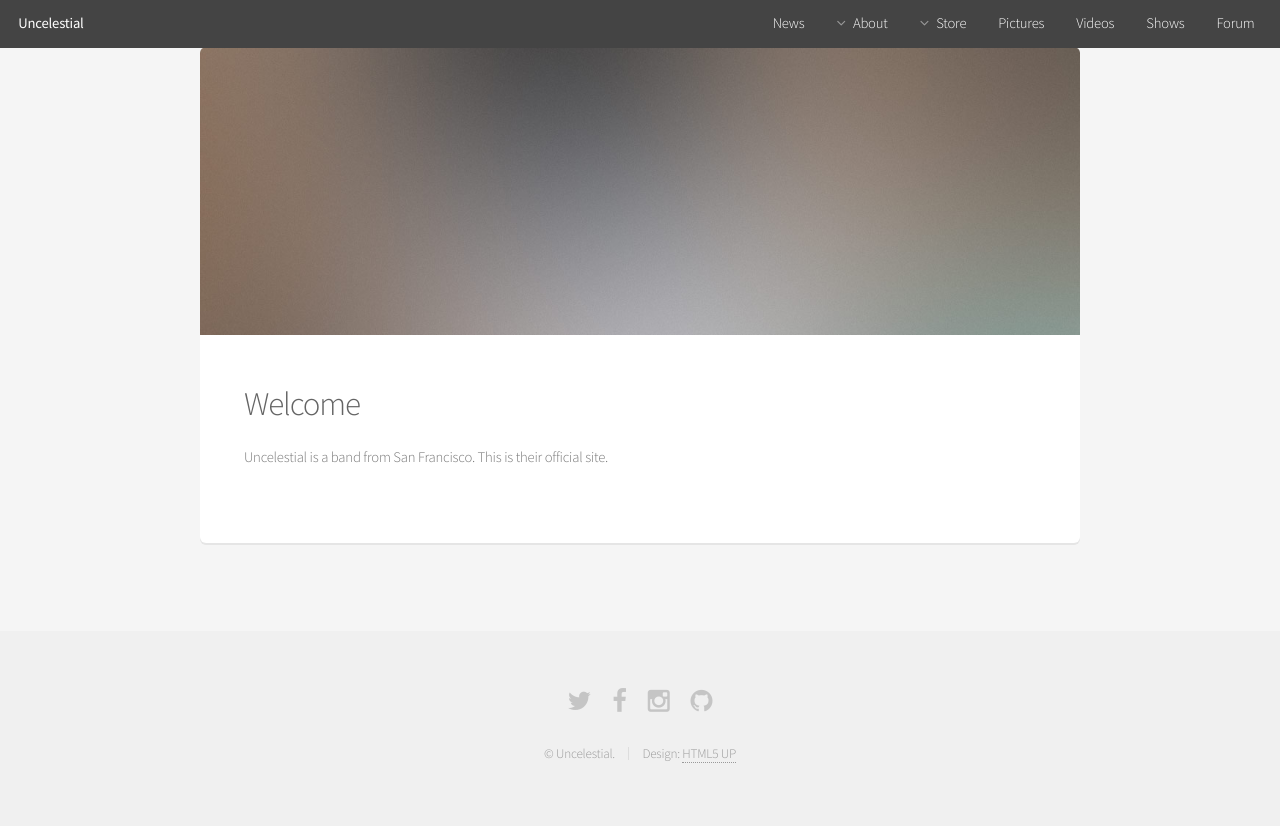
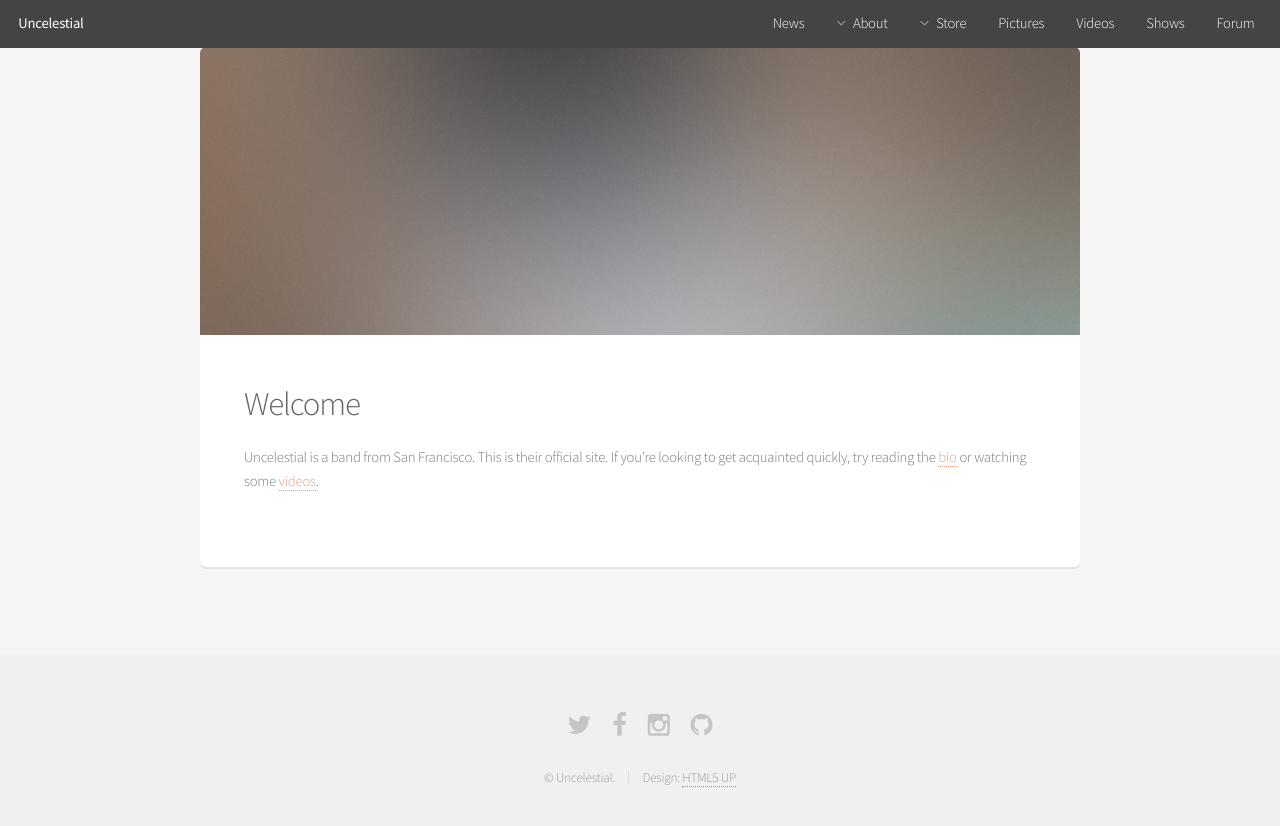
Before and after one commit to tvconefive/uncelestial.github.io, a Jekyll site: the page built from index.md, in a window 1280 px wide. Shown: the top 826 px of the page. Built offline with Jekyll 4.4.1, drawn with Linux system fonts in a browser that asks for light colours.

Commit message:
Update index.md

```diff
--- a/index.md
+++ b/index.md
@@ -8,7 +8,8 @@ image: "/images/pic01.jpg"
 
 ## Welcome
 
-Uncelestial is a band from San Francisco. This is their official site.
+Uncelestial is a band from San Francisco. This is their official site. If you're looking
+to get acquainted quickly, try reading the [bio](/about) or watching some [videos](/videos).
 
 <script language="javascript">
   function parseRSS(url, callback) {
```
